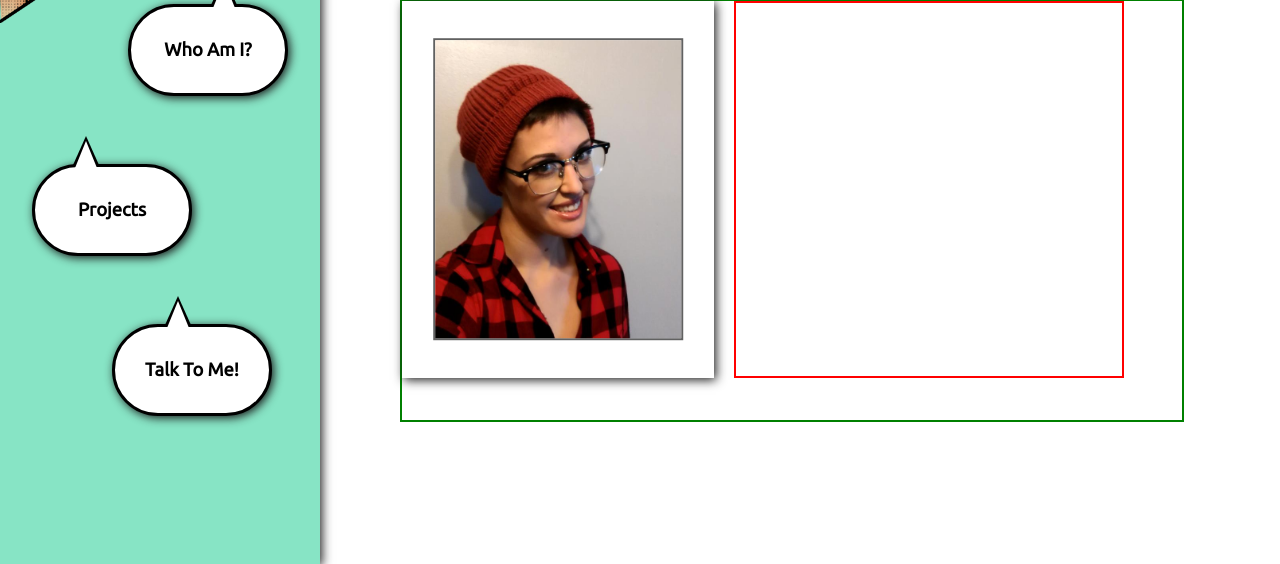
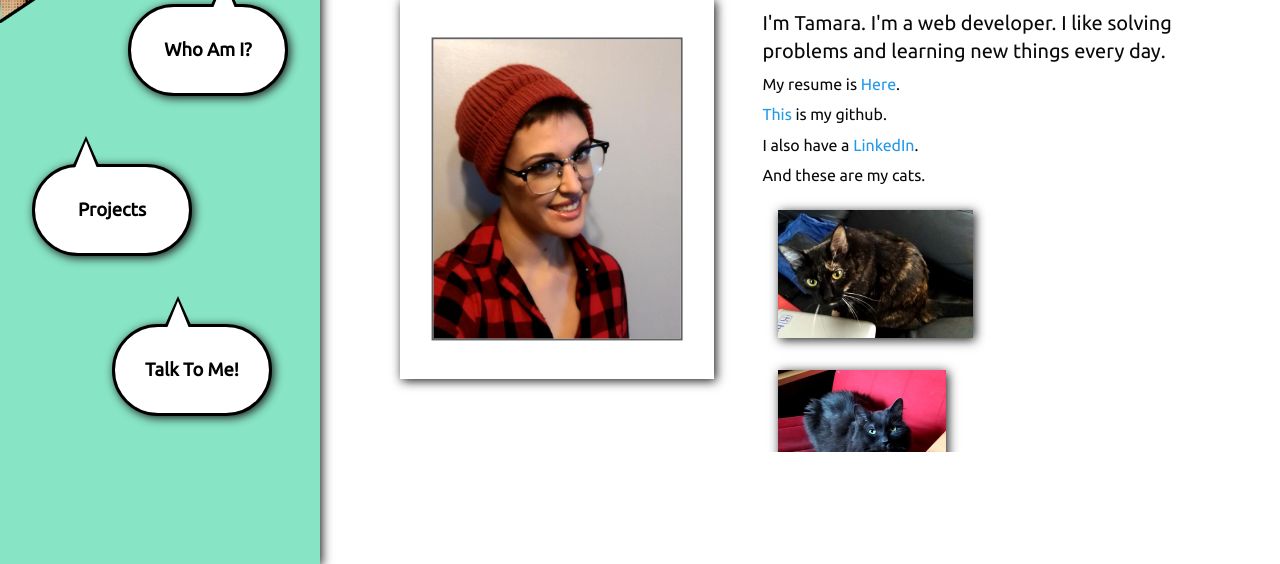
Before and after one commit to sofanisba/sofanisba.github.io, a website: page index.html in a window 1280 px wide. Shown: the part 236-800 px from the top of the page. Drawn offline with Linux system fonts and the light colour scheme.

Commit message:
add stuff to index

```diff
--- a/assets/sass/app.scss
+++ b/assets/sass/app.scss
@@ -114,7 +114,7 @@ img.proj-img {
 }
 
 #card {
-  border: 2px solid green;
+  // border: 2px solid green;
   width: 98%;
   height: 80%;
 }
@@ -140,13 +140,14 @@ img#hi {
 
 #card-content {
   margin-left: 1rem;
-  width: 50%;
+  padding: .6rem;
+  width: 55%;
   height: 90%;
-  border: 2px solid red;
+  // border: 2px solid red;
   position: relative;
   display: inline-block;
+  float:right;
 }
-
 /*---------------------bubble links----------------------*/
 .bubble {
   min-width: 10rem;
--- a/index.html
+++ b/index.html
@@ -67,7 +67,14 @@
                 <img src="assets/images/hi.jpg" alt="" id="hi"/>
               </div>
               <div id="card-content">
-
+                <h5>I'm Tamara.  I'm a web developer.  I like solving problems and learning
+                new things every day.<h5>
+                <h6>My resume is <a href="assets/TamaraStefanovic-Resume.pdf">Here</a>.</h6>
+                <h6><a href="https://github.com/sofanisba" target="_blank">This</a> is my github.</h6>
+                <h6>I also have a <a href="https://ca.linkedin.com/in/stefanovtamara" target="_blank">LinkedIn</a>.</h6>
+                <h6>And these are my cats.</h6>
+                  <a href="assets/images/dot.jpg"><img src="assets/images/dot.jpg" target="_blank" class="proj-img"/></a>
+                  <a href="assets/images/smudge.jpg"><img src="assets/images/smudge.jpg" target="_blank" class="proj-img"/></a>
               </div>
             </div>
         </div>
```
Also changed, not shown: assets/images/dot.jpg (added), assets/images/smudge.jpg (added), dist/css/app.css.
